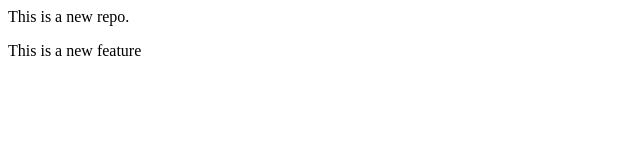
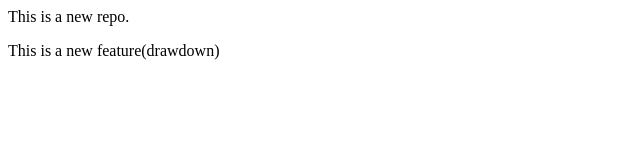
Before and after one commit to MazharAnsari95/localrepo, a plain HTML site: page index.html in a window 1280 px wide. Shown: the full height of the page, 0-640 px from the left. Drawn offline with Linux system fonts and the light colour scheme.

Commit message:
Add drawdown

```diff
--- a/index.html
+++ b/index.html
@@ -1,2 +1,2 @@
 <P>This is a new repo.</P>
-<P>This is a new feature</P>
+<P>This is a new feature(drawdown)</P>
```
